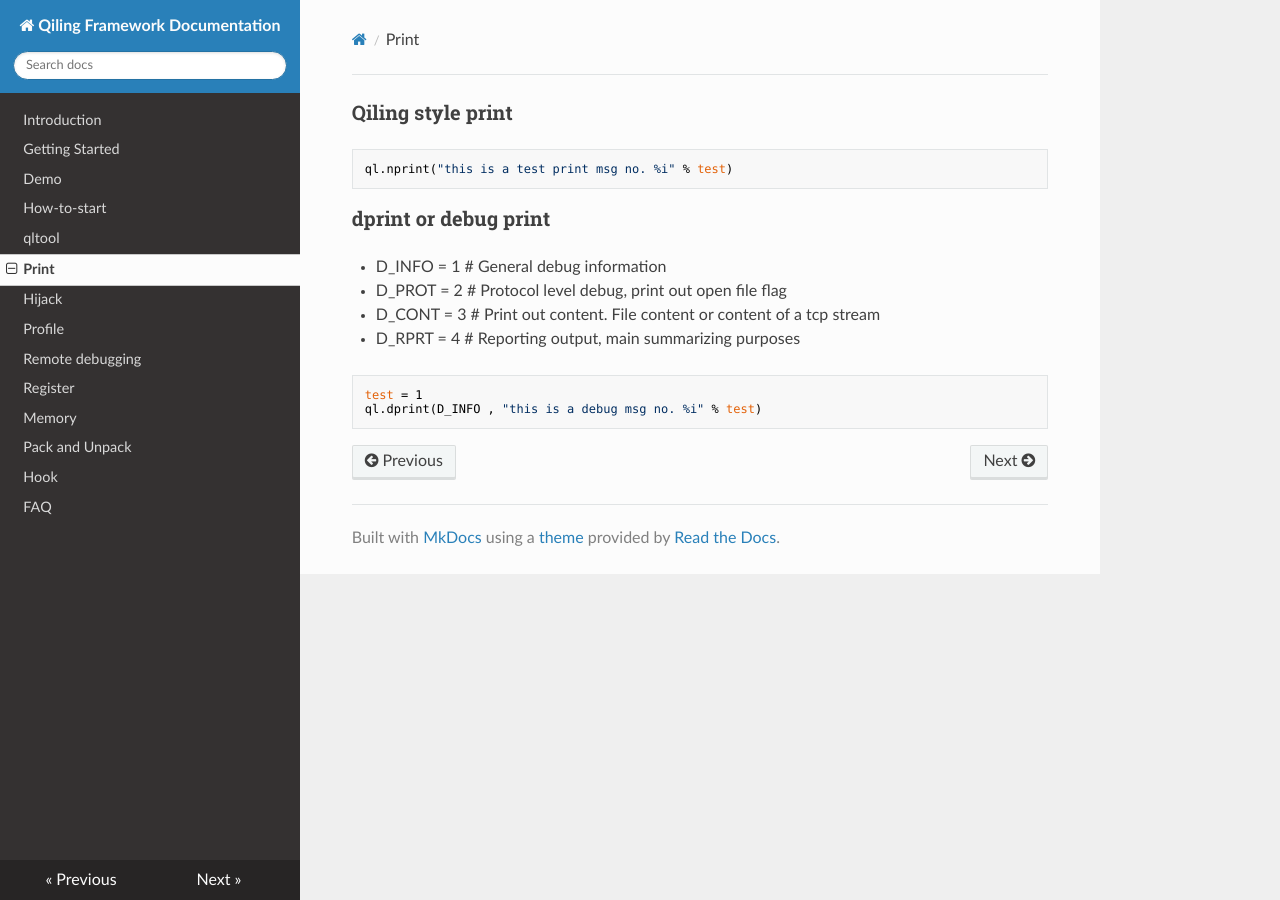
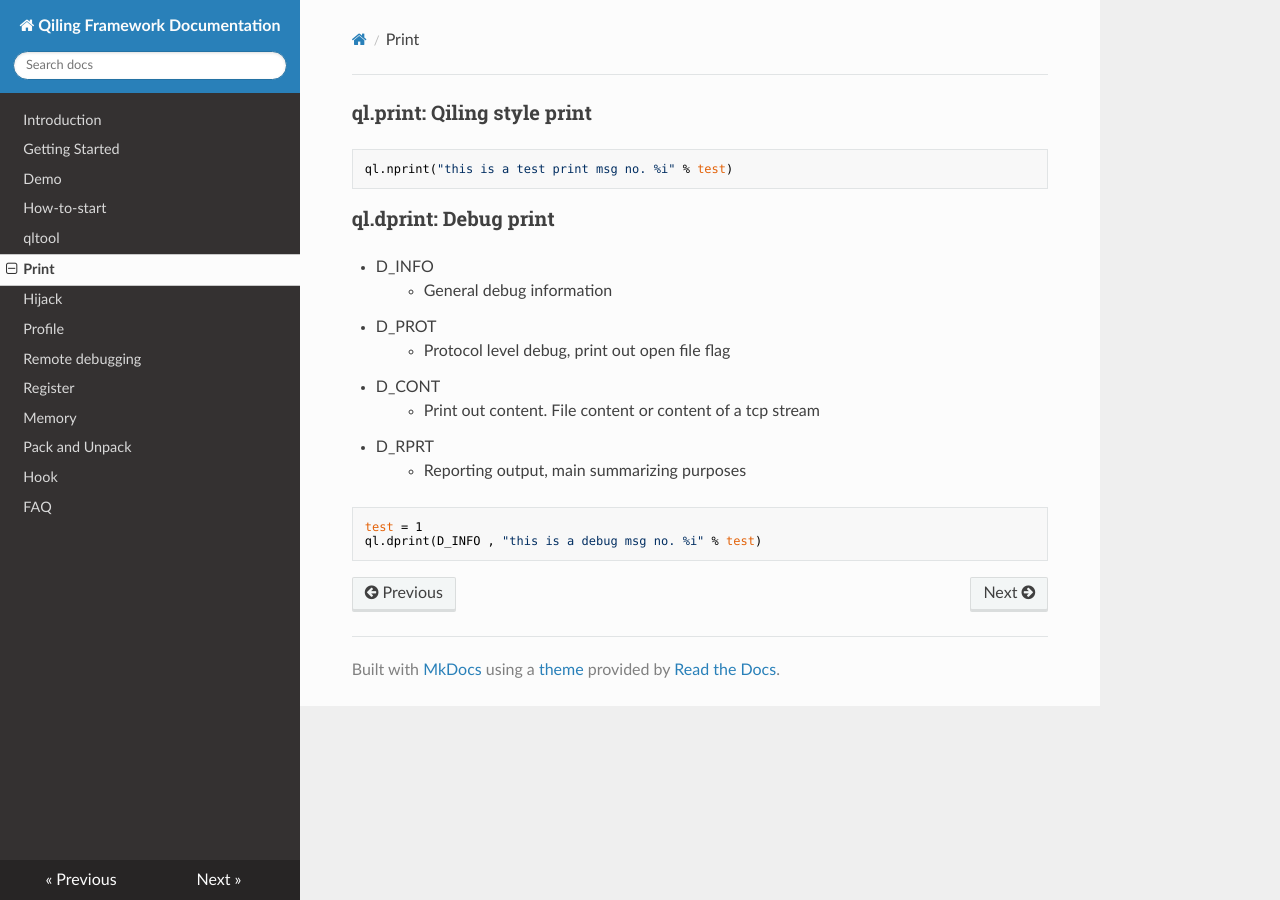
Before and after one commit to qilingframework/rtfd.io, an MkDocs documentation site: the page built from docs/print.md, in a window 1280 px wide. Built offline with MkDocs 1.6.1, drawn with Linux system fonts in a browser that asks for light colours; nearby versions of some CDN libraries.

Commit message:
update print

````diff
--- a/docs/print.md
+++ b/docs/print.md
@@ -2,18 +2,22 @@
 title: Print
 ---
 
-### Qiling style print
+### ql.print: Qiling style print
 
 ```
 ql.nprint("this is a test print msg no. %i" % test)
 ```
 
-### dprint or debug print
+### ql.dprint: Debug print
 
-- D_INFO = 1 # General debug information
-- D_PROT = 2 # Protocol level debug, print out open file flag
-- D_CONT = 3 # Print out content. File content or content of a tcp stream
-- D_RPRT = 4 # Reporting output, main summarizing purposes
+- D_INFO
+> - General debug information
+- D_PROT
+> - Protocol level debug, print out open file flag
+- D_CONT
+> - Print out content. File content or content of a tcp stream
+- D_RPRT
+> - Reporting output, main summarizing purposes
 
 ```
 test = 1
````
